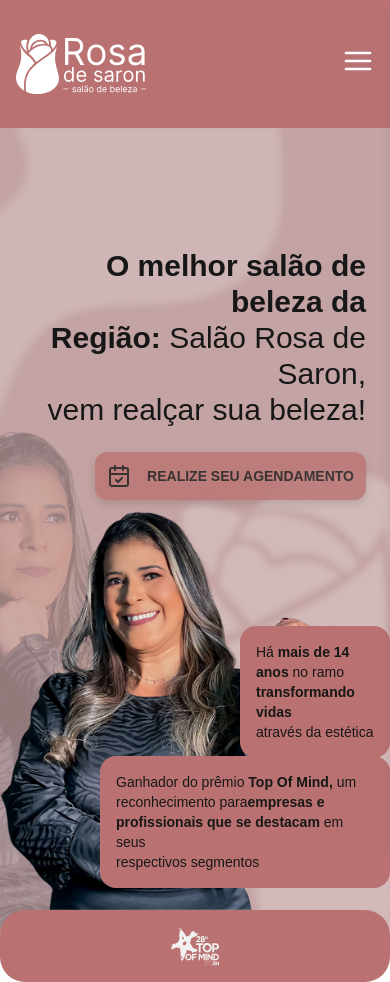
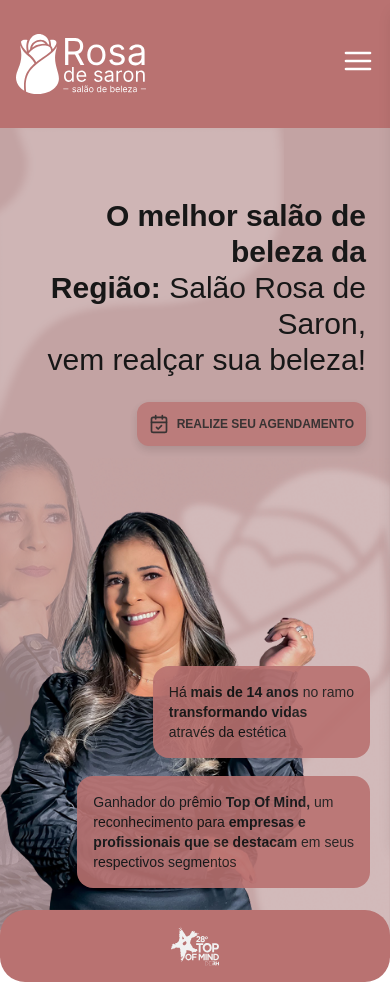
Before and after one commit to marcyroz/salao-rosa-de-saron, a Next.js app: page / in a window 390 px wide. Built offline with nearby package versions, Linux system fonts and the light colour scheme.

Commit message:
fix-ajustes de responsividade

```diff
--- a/src/app/_components/Hero/index.tsx
+++ b/src/app/_components/Hero/index.tsx
@@ -10,8 +10,8 @@
     return (
         <section className="relative w-full h-[830px] z-0 bg-[#C3A3A3] overflow-hidden">
 
-            <div className="absolute flex flex-col items-end justify-end gap-6 z-10 top-[120px] sm:mr-10 px-6 w-full max-w-[1700px]">
-                <h1 className="text-3xl lg:text-5xl md:text-4xl text-end" data-aos="fade-left">
+            <div className="absolute flex flex-col items-end justify-end gap-6 z-10 top-[70px] sm:top-[120px] mr-6 sm:mr-10 px-6 w-full max-w-[1700px]">
+                <h1 className="text-3xl lg:text-5xl sm:text-4xl text-end" data-aos="fade-left">
                     <b className="font-bold">O melhor salão de beleza da <br />Região: </b>Salão Rosa de Saron, <br />vem realçar sua beleza!
                 </h1>
                 <div data-aos="zoom-in">
@@ -19,18 +19,24 @@
                 </div>
             </div>
 
-            <Image src={bg2} alt='background-image-1' className='z-1 absolute -left-4 bottom-7 h-[500px] w-[200px] lg:h-[700px] lg:w-[300px]' />
+            <Image src={bg2} alt='background-image-1' className='z-0 absolute -left-4 bottom-7 h-[500px] w-[200px] lg:h-[700px] lg:w-[300px]' />
             <Image src={bg1} alt='background-image-2' className="z-0 absolute left-[-16px] lg:left-[90px] h-[300px] w-[300px] lg:h-[450px] lg:w-[450px]" />
-            <Image src={bg3} alt='background-image-3' className='z-1 absolute right-0 bottom-0 h-[500px] w-[300px] lg:h-[700px] lg:w-[450px]' />
+            <Image src={bg3} alt='background-image-3' className='z-0 absolute right-0 bottom-0 h-[500px] w-[300px] lg:h-[700px] lg:w-[450px]' />
 
-            <div className='absolute z-1 bottom-12' data-aos="zoom-in" data-aos-delay="300">
+
+            <div className='absolute z-10 bottom-12' data-aos="zoom-in" data-aos-delay="300">
                 <Image src={hero} alt='Sirlei Santos' className='object-cover lg:hidden' height={400} quality={100} priority />
             </div>
 
-            <div className="absolute left-[240px] bottom-[200px] z-1" data-aos='fade-right' data-aos-delay='600'>
-                <CardContainer >
+            <div className='absolute z-10 bottom-12' data-aos="zoom-in" data-aos-delay="300">
+                <Image src={hero} alt='Sirlei Santos' className='object-cover lg:hidden' height={400} quality={100} priority />
+            </div>
+
+            <div className='w-full items-end justify-end lg:hidden'>
+                <div className="absolute right-5 bottom-[200px] sm:right-[80px] sm:bottom-[240px] z-10" data-aos='fade-right' data-aos-delay='600'>
+                    <CardContainer opacity='opacity-90'>
                         <div className="flex justify-end items-center h-full w-full">
-                        <p className="text-sm">
+                            <p className="text-sm sm:text-lg">
                                 Há <span className="font-bold">mais de 14 anos</span> no ramo
                                 <br />
                                 <span className="font-bold">transformando vidas</span>
@@ -41,15 +47,14 @@
                     </CardContainer>
                 </div>
 
-            <div className="absolute left-[100px] bottom-[70px] z-1" data-aos='fade-right' data-aos-delay='1000'>
-
-                <CardContainer>
+                <div className="absolute right-5 sm:right-[130px] bottom-[70px] z-10" data-aos='fade-right' data-aos-delay='1000'>
+                    <CardContainer opacity='opacity-90'>
                         <div className="flex justify-end items-center h-full w-full">
-                        <p className="text-sm">
+                            <p className="text-sm sm:text-lg">
                                 Ganhador do prêmio <span className="font-bold">Top Of Mind, </span> um
                                 <br />
                                 reconhecimento para
-                            <span className="font-bold">empresas e</span>
+                                <span className="font-bold"> empresas e</span>
                                 <br />
                                 <span className="font-bold">profissionais que se destacam</span> em seus
                                 <br />
@@ -58,6 +63,8 @@
                         </div>
                     </CardContainer>
                 </div>
+            </div>
+
 
             <div className="hidden lg:block" >
                 <div className="absolute left-2 bottom-8 w-auto z-10" data-aos="zoom-in" data-aos-delay="300">
@@ -70,7 +77,7 @@
                     />
                 </div>
 
-                <div className="absolute left-[240px] bottom-[260px] z-1" data-aos='fade-right' data-aos-delay='600'>
+                <div className="absolute left-[240px] bottom-[260px] z-0" data-aos='fade-right' data-aos-delay='600'>
                     <CardContainer opacity="opacity-80" width="500px" height="145px">
                         <div className="flex justify-end items-center h-full w-full">
                             <p className="text-lg">
@@ -84,7 +91,7 @@
                     </CardContainer>
                 </div>
 
-                <div className="absolute left-[330px] bottom-[70px] z-1" data-aos='fade-right' data-aos-delay='1000'>
+                <div className="absolute left-[330px] bottom-[70px] z-0" data-aos='fade-right' data-aos-delay='1000'>
                     <CardContainer opacity="opacity-80" width="524px" height="145px">
                         <div className="flex justify-end items-center h-full w-full">
                             <p className="text-lg">
--- a/src/app/_components/ScheduleButton/index.tsx
+++ b/src/app/_components/ScheduleButton/index.tsx
@@ -2,9 +2,9 @@
 
 const ScheduleButton = () => {
     return (
-        <button className='flex bg-[#B97271] gap-4 items-center justify-center hover:opacity-100 hover:scale-110  duration-300 cursor-pointer p-3 rounded-xl opacity-80 drop-shadow-lg'>
-            <CalendarCheck />
-            <a target='_blank' href='https://salaor11.gendo.app/?fbclid=PAZXh0bgNhZW0CMTEAAaafqITk35uG8BhRx7xPk1A7DcdKx7LWwJzrTZVL_uF7qKz0IVPW8_1xo-Y_aem_DfxrjAAQQoAfOIIkK7qOng#/' className='font-semibold text-sm'>REALIZE SEU AGENDAMENTO</a>
+        <button className='flex bg-[#B97271] sm:gap-4 gap-2 items-center justify-center hover:opacity-100 hover:scale-110  duration-300 cursor-pointer p-3 rounded-xl opacity-80 drop-shadow-lg z-10'>
+            <CalendarCheck className='h-5 w-5 lg:h-7 lg:w-7' />
+            <a target='_blank' href='https://salaor11.gendo.app/?fbclid=PAZXh0bgNhZW0CMTEAAaafqITk35uG8BhRx7xPk1A7DcdKx7LWwJzrTZVL_uF7qKz0IVPW8_1xo-Y_aem_DfxrjAAQQoAfOIIkK7qOng#/' className='font-semibold sm:text-sm text-[12px]'>REALIZE SEU AGENDAMENTO</a>
         </button>
     )
 }
--- a/src/app/_components/TopOfMind/index.tsx
+++ b/src/app/_components/TopOfMind/index.tsx
@@ -4,7 +4,7 @@
 
 const TopOfMind = () => {
     return (
-        <div className="absolute top-[910px] log:top-[920px] w-full z-[9999]">
+        <div className="absolute top-[910px] lg:top-[920px] w-full z-20">
             <CardContainer radius={25}>
                 <Image src={image} alt="Top Of Mind" className='w-12 h-10 lg:w-25 lg:h-20' />
             </CardContainer>
```
Lines whose indentation alone changed are shown as unchanged.
